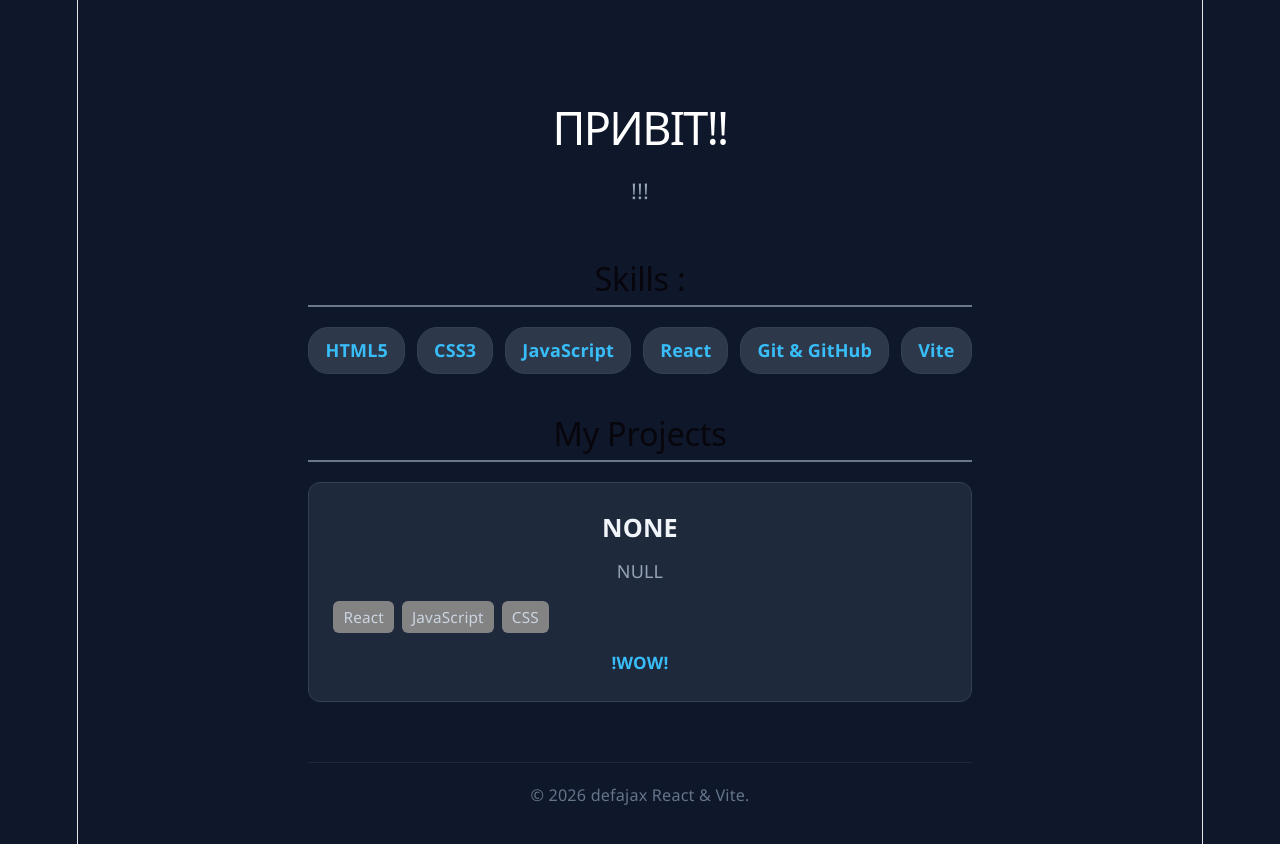
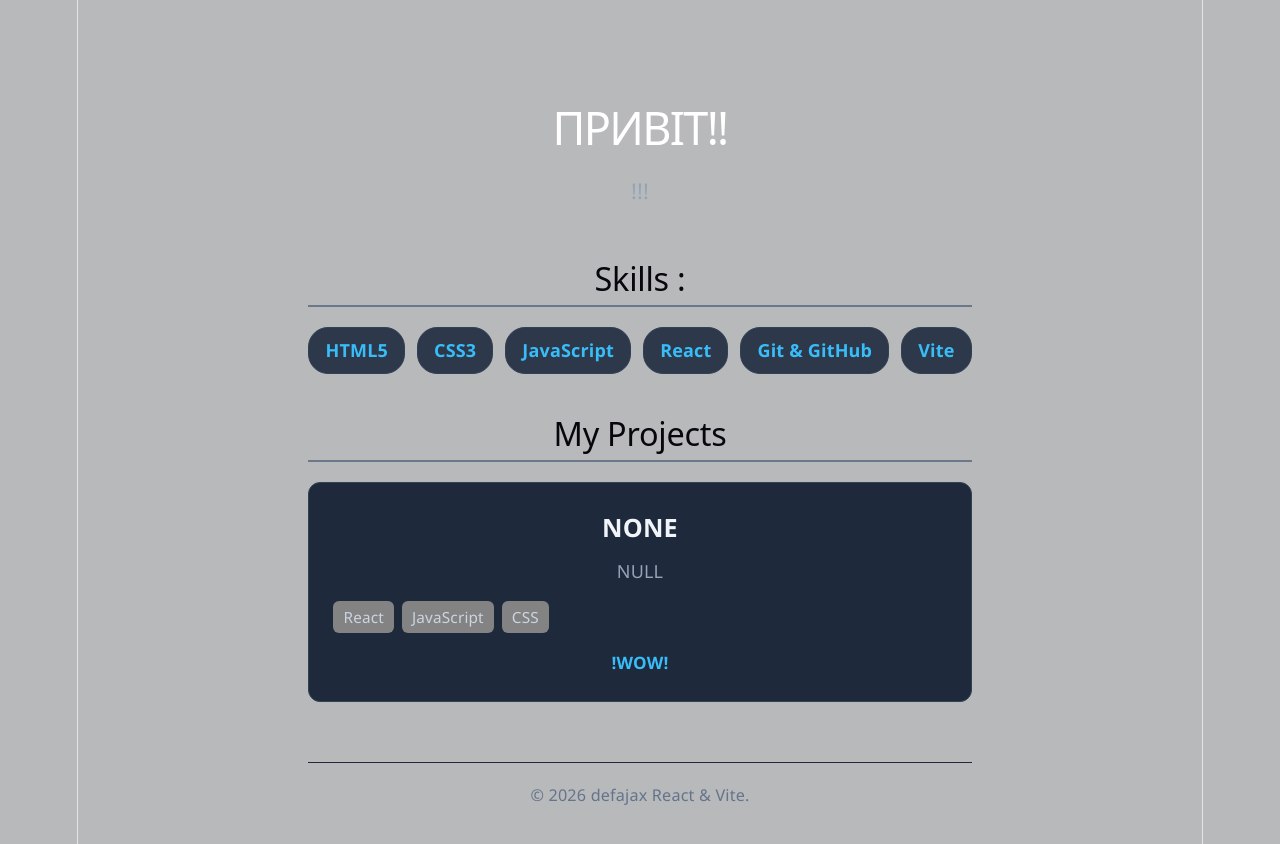
Before and after one commit to defajax/portfolio, a React app: page / in a window 1280 px wide. Shown: the top 844 px of the page. Built offline with nearby package versions, Linux system fonts and the light colour scheme; the HTML template or start-up script is replaced by a standard one.

Commit message:
design commit

```diff
--- a/src/App.css
+++ b/src/App.css
@@ -6,7 +6,7 @@
 
 body {
   font-family: 'Segoe UI', Tahoma, Geneva, Verdana, sans-serif;
-  background-color: #0f172a;
+  background-color: #b8b9bb;
   color: #f8fafc;
   line-height: 1.6;
 }
```
